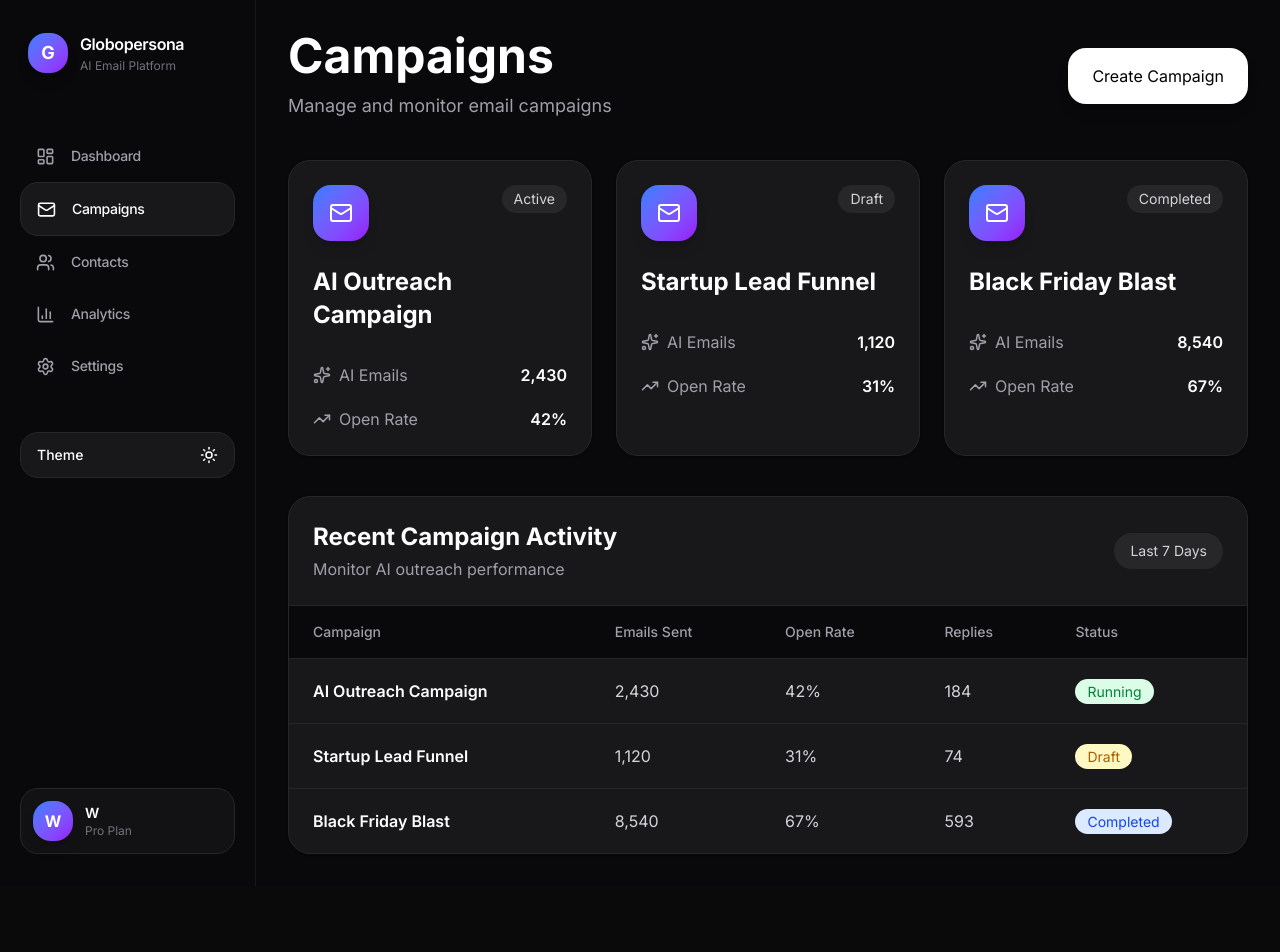
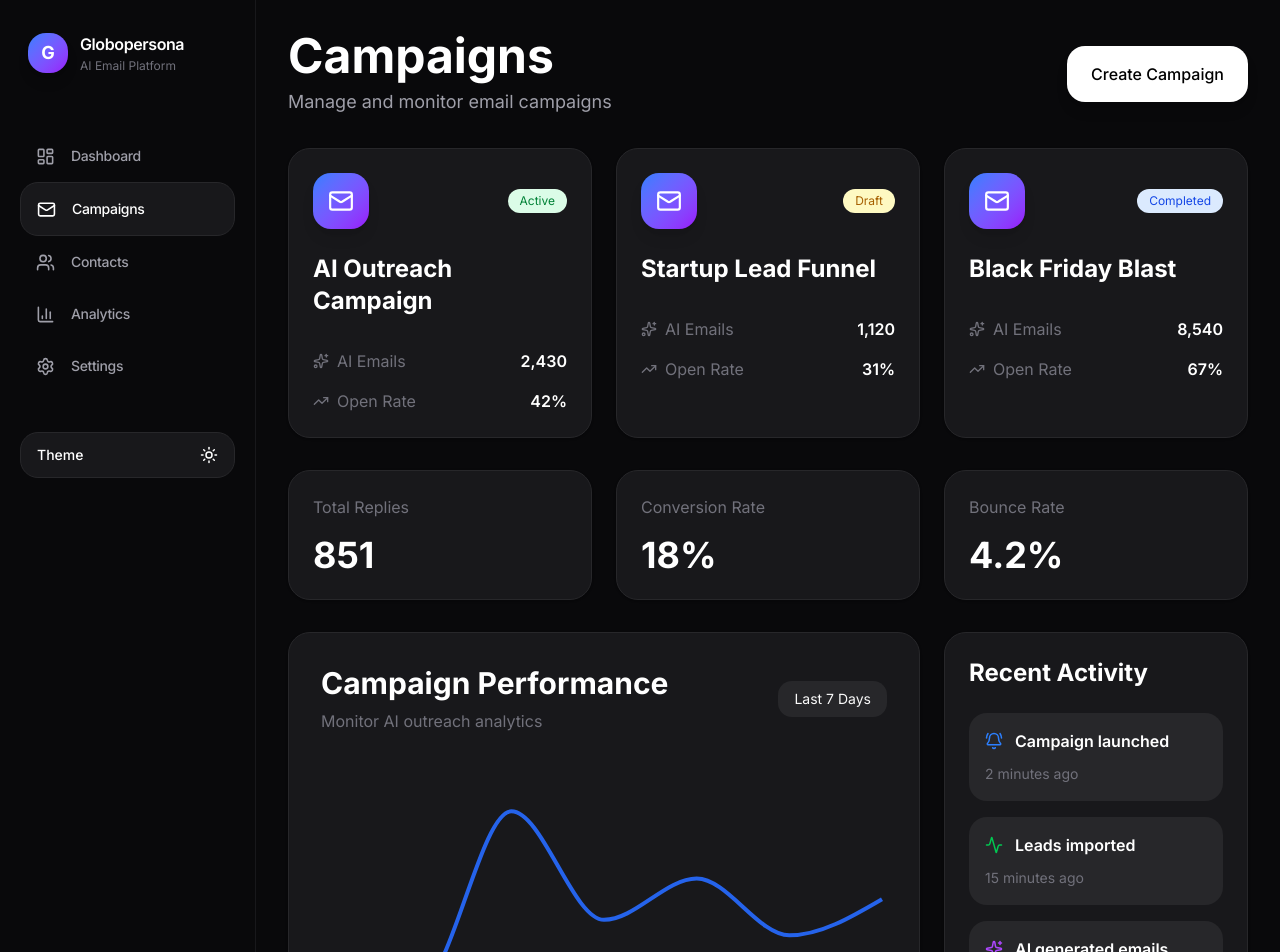
Before and after one commit to srinidhxi/Globopersona-Redesign, a Next.js app: page /campaigns in a window 1280 px wide. Shown: the top 952 px of the page. Before the commit the page ends 886 px from the top, so only its background shows below. Built offline with nearby package versions, Linux system fonts and the light colour scheme.

Commit message:
Upgrade campaigns page

```diff
--- a/src/app/campaigns/page.tsx
+++ b/src/app/campaigns/page.tsx
@@ -1,140 +1,399 @@
 "use client"
-
-import { motion } from "framer-motion"
-import Link from "next/link"
 
 import {
   Mail,
+  TrendingUp,
   Sparkles,
-  TrendingUp,
+  BellRing,
+  Activity,
 } from "lucide-react"
+
+import {
+  ResponsiveContainer,
+  LineChart,
+  Line,
+  XAxis,
+  Tooltip,
+} from "recharts"
 
 import Sidebar from "@/components/ui/layout/sidebar"
 
-const campaigns = [
-  {
-    name: "AI Outreach Campaign",
-    status: "Active",
-    emails: "2,430",
-    rate: "42%",
-  },
-  {
-    name: "Startup Lead Funnel",
-    status: "Draft",
-    emails: "1,120",
-    rate: "31%",
-  },
-  {
-    name: "Black Friday Blast",
-    status: "Completed",
-    emails: "8,540",
-    rate: "67%",
-  },
+const chartData = [
+  { day: "Mon", value: 2400 },
+  { day: "Tue", value: 1800 },
+  { day: "Wed", value: 5200 },
+  { day: "Thu", value: 3100 },
+  { day: "Fri", value: 3900 },
+  { day: "Sat", value: 2800 },
+  { day: "Sun", value: 3500 },
 ]
 
 export default function CampaignsPage() {
+
   return (
-    <div className="flex">
+
+    <div className="flex bg-zinc-100 dark:bg-zinc-950">
 
       <Sidebar />
 
-      <div className="flex-1 min-h-screen bg-zinc-100 dark:bg-zinc-950 p-8 transition-all duration-300">
+      <div className="flex-1 min-h-screen p-6 lg:p-8">
 
-        <div className="flex flex-col lg:flex-row lg:items-center lg:justify-between gap-6 mb-10">
+        {/* HEADER */}
+        <div className="flex flex-col xl:flex-row xl:items-center xl:justify-between gap-6 mb-8">
 
           <div>
 
-            <h1 className="text-5xl font-bold text-zinc-900 dark:text-white">
+            <h1 className="text-4xl lg:text-5xl font-bold text-zinc-900 dark:text-white">
               Campaigns
             </h1>
 
-            <p className="text-zinc-500 dark:text-zinc-400 mt-3 text-lg">
+            <p className="text-zinc-500 dark:text-zinc-400 mt-2 text-lg">
               Manage and monitor email campaigns
             </p>
 
           </div>
 
-          <Link
-            href="/create-campaign"
-            className="bg-black dark:bg-white text-white dark:text-black px-6 py-4 rounded-2xl hover:bg-zinc-800 dark:hover:bg-zinc-200 transition-all shadow-lg inline-block w-fit"
-          >
+          <button className="bg-black dark:bg-white text-white dark:text-black px-6 py-4 rounded-2xl shadow-lg font-medium hover:scale-105 transition-all duration-300 w-fit">
             Create Campaign
-          </Link>
+          </button>
 
         </div>
 
-        <div className="grid grid-cols-1 md:grid-cols-2 xl:grid-cols-3 gap-6">
+        {/* TOP CARDS */}
+        <div className="grid grid-cols-1 md:grid-cols-2 xl:grid-cols-3 gap-6 mb-8">
 
-          {campaigns.map((campaign) => (
+          {/* CARD 1 */}
+          <div className="bg-white dark:bg-zinc-900 rounded-3xl border border-zinc-200 dark:border-zinc-800 p-6 shadow-sm">
 
-            <motion.div
-              key={campaign.name}
-              initial={{ opacity: 0, y: 40 }}
-              animate={{ opacity: 1, y: 0 }}
-              transition={{ duration: 0.5 }}
-              whileHover={{ y: -6 }}
-              className="bg-white dark:bg-zinc-900 rounded-3xl p-6 border border-zinc-200 dark:border-zinc-800 shadow-sm hover:shadow-xl transition-all duration-300"
-            >
+            <div className="flex items-center justify-between mb-6">
 
-              <div className="flex items-start justify-between mb-6">
+              <div className="w-14 h-14 rounded-2xl bg-gradient-to-br from-blue-500 to-purple-600 flex items-center justify-center shadow-lg">
+                <Mail className="text-white" size={26} />
+              </div>
 
-                <div className="w-14 h-14 rounded-2xl bg-gradient-to-br from-blue-500 to-purple-600 flex items-center justify-center text-white shadow-lg">
-                  <Mail size={24} />
+              <span className="text-xs px-3 py-1 rounded-full bg-green-100 text-green-700">
+                Active
+              </span>
+
+            </div>
+
+            <h2 className="text-2xl font-bold text-zinc-900 dark:text-white">
+              AI Outreach Campaign
+            </h2>
+
+            <div className="mt-8 space-y-4">
+
+              <div className="flex items-center justify-between">
+
+                <div className="flex items-center gap-2 text-zinc-500">
+                  <Sparkles size={16} />
+                  AI Emails
                 </div>
 
-                <span className="px-3 py-1 rounded-full bg-zinc-100 dark:bg-zinc-800 text-zinc-700 dark:text-zinc-300 text-sm">
-                  {campaign.status}
+                <span className="font-semibold text-zinc-900 dark:text-white">
+                  2,430
                 </span>
 
               </div>
 
-              <h2 className="text-2xl font-bold text-zinc-900 dark:text-white leading-snug">
-                {campaign.name}
-              </h2>
+              <div className="flex items-center justify-between">
 
-              <div className="mt-8 space-y-5">
+                <div className="flex items-center gap-2 text-zinc-500">
+                  <TrendingUp size={16} />
+                  Open Rate
+                </div>
 
-                <div className="flex items-center justify-between">
+                <span className="font-semibold text-zinc-900 dark:text-white">
+                  42%
+                </span>
 
-                  <div className="flex items-center gap-2 text-zinc-500 dark:text-zinc-400">
+              </div>
 
-                    <Sparkles size={18} />
+            </div>
 
-                    AI Emails
+          </div>
 
-                  </div>
+          {/* CARD 2 */}
+          <div className="bg-white dark:bg-zinc-900 rounded-3xl border border-zinc-200 dark:border-zinc-800 p-6 shadow-sm">
 
-                  <span className="font-semibold text-zinc-900 dark:text-white">
-                    {campaign.emails}
-                  </span>
+            <div className="flex items-center justify-between mb-6">
+
+              <div className="w-14 h-14 rounded-2xl bg-gradient-to-br from-blue-500 to-purple-600 flex items-center justify-center shadow-lg">
+                <Mail className="text-white" size={26} />
+              </div>
+
+              <span className="text-xs px-3 py-1 rounded-full bg-yellow-100 text-yellow-700">
+                Draft
+              </span>
+
+            </div>
+
+            <h2 className="text-2xl font-bold text-zinc-900 dark:text-white">
+              Startup Lead Funnel
+            </h2>
+
+            <div className="mt-8 space-y-4">
+
+              <div className="flex items-center justify-between">
+
+                <div className="flex items-center gap-2 text-zinc-500">
+                  <Sparkles size={16} />
+                  AI Emails
+                </div>
+
+                <span className="font-semibold text-zinc-900 dark:text-white">
+                  1,120
+                </span>
+
+              </div>
+
+              <div className="flex items-center justify-between">
+
+                <div className="flex items-center gap-2 text-zinc-500">
+                  <TrendingUp size={16} />
+                  Open Rate
+                </div>
+
+                <span className="font-semibold text-zinc-900 dark:text-white">
+                  31%
+                </span>
+
+              </div>
+
+            </div>
+
+          </div>
+
+          {/* CARD 3 */}
+          <div className="bg-white dark:bg-zinc-900 rounded-3xl border border-zinc-200 dark:border-zinc-800 p-6 shadow-sm">
+
+            <div className="flex items-center justify-between mb-6">
+
+              <div className="w-14 h-14 rounded-2xl bg-gradient-to-br from-blue-500 to-purple-600 flex items-center justify-center shadow-lg">
+                <Mail className="text-white" size={26} />
+              </div>
+
+              <span className="text-xs px-3 py-1 rounded-full bg-blue-100 text-blue-700">
+                Completed
+              </span>
+
+            </div>
+
+            <h2 className="text-2xl font-bold text-zinc-900 dark:text-white">
+              Black Friday Blast
+            </h2>
+
+            <div className="mt-8 space-y-4">
+
+              <div className="flex items-center justify-between">
+
+                <div className="flex items-center gap-2 text-zinc-500">
+                  <Sparkles size={16} />
+                  AI Emails
+                </div>
+
+                <span className="font-semibold text-zinc-900 dark:text-white">
+                  8,540
+                </span>
+
+              </div>
+
+              <div className="flex items-center justify-between">
+
+                <div className="flex items-center gap-2 text-zinc-500">
+                  <TrendingUp size={16} />
+                  Open Rate
+                </div>
+
+                <span className="font-semibold text-zinc-900 dark:text-white">
+                  67%
+                </span>
+
+              </div>
+
+            </div>
+
+          </div>
+
+        </div>
+
+        {/* STATS */}
+        <div className="grid grid-cols-1 md:grid-cols-3 gap-6 mb-8">
+
+          <div className="bg-white dark:bg-zinc-900 rounded-3xl border border-zinc-200 dark:border-zinc-800 p-6 shadow-sm">
+
+            <p className="text-zinc-500">
+              Total Replies
+            </p>
+
+            <h2 className="text-4xl font-bold mt-4 text-zinc-900 dark:text-white">
+              851
+            </h2>
+
+          </div>
+
+          <div className="bg-white dark:bg-zinc-900 rounded-3xl border border-zinc-200 dark:border-zinc-800 p-6 shadow-sm">
+
+            <p className="text-zinc-500">
+              Conversion Rate
+            </p>
+
+            <h2 className="text-4xl font-bold mt-4 text-zinc-900 dark:text-white">
+              18%
+            </h2>
+
+          </div>
+
+          <div className="bg-white dark:bg-zinc-900 rounded-3xl border border-zinc-200 dark:border-zinc-800 p-6 shadow-sm">
+
+            <p className="text-zinc-500">
+              Bounce Rate
+            </p>
+
+            <h2 className="text-4xl font-bold mt-4 text-zinc-900 dark:text-white">
+              4.2%
+            </h2>
+
+          </div>
+
+        </div>
+
+        {/* MAIN ANALYTICS */}
+        <div className="grid grid-cols-1 xl:grid-cols-3 gap-6 mb-8">
+
+          {/* CHART */}
+          <div className="xl:col-span-2 bg-white dark:bg-zinc-900 rounded-3xl border border-zinc-200 dark:border-zinc-800 p-8 shadow-sm">
+
+            <div className="flex items-center justify-between mb-8">
+
+              <div>
+
+                <h2 className="text-3xl font-bold text-zinc-900 dark:text-white">
+                  Campaign Performance
+                </h2>
+
+                <p className="text-zinc-500 mt-2">
+                  Monitor AI outreach analytics
+                </p>
+
+              </div>
+
+              <button className="bg-zinc-100 dark:bg-zinc-800 px-4 py-2 rounded-xl text-sm">
+                Last 7 Days
+              </button>
+
+            </div>
+
+            <div className="h-[350px]">
+
+              <ResponsiveContainer width="100%" height="100%">
+
+                <LineChart data={chartData}>
+
+                  <XAxis
+                    dataKey="day"
+                    axisLine={false}
+                    tickLine={false}
+                  />
+
+                  <Tooltip />
+
+                  <Line
+                    type="monotone"
+                    dataKey="value"
+                    stroke="#2563eb"
+                    strokeWidth={4}
+                    dot={false}
+                  />
+
+                </LineChart>
+
+              </ResponsiveContainer>
+
+            </div>
+
+          </div>
+
+          {/* ACTIVITY */}
+          <div className="bg-white dark:bg-zinc-900 rounded-3xl border border-zinc-200 dark:border-zinc-800 p-6 shadow-sm">
+
+            <h2 className="text-2xl font-bold text-zinc-900 dark:text-white mb-6">
+              Recent Activity
+            </h2>
+
+            <div className="space-y-4">
+
+              <div className="p-4 rounded-2xl bg-zinc-100 dark:bg-zinc-800">
+
+                <div className="flex items-center gap-3 mb-2">
+
+                  <BellRing
+                    className="text-blue-500"
+                    size={18}
+                  />
+
+                  <p className="font-semibold text-zinc-900 dark:text-white">
+                    Campaign launched
+                  </p>
 
                 </div>
 
-                <div className="flex items-center justify-between">
+                <span className="text-sm text-zinc-500">
+                  2 minutes ago
+                </span>
 
-                  <div className="flex items-center gap-2 text-zinc-500 dark:text-zinc-400">
+              </div>
 
-                    <TrendingUp size={18} />
+              <div className="p-4 rounded-2xl bg-zinc-100 dark:bg-zinc-800">
 
-                    Open Rate
+                <div className="flex items-center gap-3 mb-2">
 
-                  </div>
+                  <Activity
+                    className="text-green-500"
+                    size={18}
+                  />
 
-                  <span className="font-semibold text-zinc-900 dark:text-white">
-                    {campaign.rate}
-                  </span>
+                  <p className="font-semibold text-zinc-900 dark:text-white">
+                    Leads imported
+                  </p>
 
                 </div>
 
+                <span className="text-sm text-zinc-500">
+                  15 minutes ago
+                </span>
+
               </div>
 
-            </motion.div>
+              <div className="p-4 rounded-2xl bg-zinc-100 dark:bg-zinc-800">
 
-          ))}
+                <div className="flex items-center gap-3 mb-2">
+
+                  <Sparkles
+                    className="text-purple-500"
+                    size={18}
+                  />
+
+                  <p className="font-semibold text-zinc-900 dark:text-white">
+                    AI generated emails
+                  </p>
+
+                </div>
+
+                <span className="text-sm text-zinc-500">
+                  1 hour ago
+                </span>
+
+              </div>
+
+            </div>
+
+          </div>
 
         </div>
 
-        <div className="mt-10 bg-white dark:bg-zinc-900 rounded-3xl border border-zinc-200 dark:border-zinc-800 shadow-sm overflow-hidden transition-all duration-300">
+        {/* TABLE */}
+        <div className="bg-white dark:bg-zinc-900 rounded-3xl border border-zinc-200 dark:border-zinc-800 shadow-sm overflow-hidden">
 
           <div className="p-6 border-b border-zinc-200 dark:border-zinc-800 flex items-center justify-between">
 
@@ -144,25 +403,25 @@ export default function CampaignsPage() {
                 Recent Campaign Activity
               </h2>
 
-              <p className="text-zinc-500 dark:text-zinc-400 mt-1">
+              <p className="text-zinc-500 mt-1">
                 Monitor AI outreach performance
               </p>
 
             </div>
 
-            <span className="px-4 py-2 rounded-2xl bg-zinc-100 dark:bg-zinc-800 text-zinc-700 dark:text-zinc-300 text-sm">
+            <button className="bg-zinc-100 dark:bg-zinc-800 px-4 py-2 rounded-xl text-sm">
               Last 7 Days
-            </span>
+            </button>
 
           </div>
 
           <div className="overflow-x-auto">
 
-            <table className="w-full">
+            <table className="w-full min-w-[700px]">
 
               <thead className="bg-zinc-50 dark:bg-zinc-950">
 
-                <tr className="text-left text-zinc-500 dark:text-zinc-400 text-sm">
+                <tr className="text-left text-zinc-500 text-sm">
 
                   <th className="px-6 py-4 font-medium">
                     Campaign
@@ -190,27 +449,27 @@ export default function CampaignsPage() {
 
               <tbody>
 
-                <tr className="border-t border-zinc-100 dark:border-zinc-800 hover:bg-zinc-50 dark:hover:bg-zinc-800/50 transition-all">
+                <tr className="border-t border-zinc-100 dark:border-zinc-800">
 
-                  <td className="px-6 py-5 font-semibold text-zinc-900 dark:text-white">
+                  <td className="px-6 py-5 font-semibold">
                     AI Outreach Campaign
                   </td>
 
-                  <td className="px-6 py-5 text-zinc-700 dark:text-zinc-300">
+                  <td className="px-6 py-5">
                     2,430
                   </td>
 
-                  <td className="px-6 py-5 text-zinc-700 dark:text-zinc-300">
+                  <td className="px-6 py-5">
                     42%
                   </td>
 
-                  <td className="px-6 py-5 text-zinc-700 dark:text-zinc-300">
+                  <td className="px-6 py-5">
                     184
                   </td>
 
                   <td className="px-6 py-5">
 
-                    <span className="px-3 py-1 rounded-full bg-green-100 text-green-700 text-sm">
+                    <span className="bg-green-100 text-green-700 px-3 py-1 rounded-full text-sm">
                       Running
                     </span>
 
@@ -218,27 +477,27 @@ export default function CampaignsPage() {
 
                 </tr>
 
-                <tr className="border-t border-zinc-100 dark:border-zinc-800 hover:bg-zinc-50 dark:hover:bg-zinc-800/50 transition-all">
+                <tr className="border-t border-zinc-100 dark:border-zinc-800">
 
-                  <td className="px-6 py-5 font-semibold text-zinc-900 dark:text-white">
+                  <td className="px-6 py-5 font-semibold">
                     Startup Lead Funnel
                   </td>
 
-                  <td className="px-6 py-5 text-zinc-700 dark:text-zinc-300">
+                  <td className="px-6 py-5">
                     1,120
                   </td>
 
-                  <td className="px-6 py-5 text-zinc-700 dark:text-zinc-300">
+                  <td className="px-6 py-5">
                     31%
                   </td>
 
-                  <td className="px-6 py-5 text-zinc-700 dark:text-zinc-300">
+                  <td className="px-6 py-5">
                     74
                   </td>
 
                   <td className="px-6 py-5">
 
-                    <span className="px-3 py-1 rounded-full bg-yellow-100 text-yellow-700 text-sm">
+                    <span className="bg-yellow-100 text-yellow-700 px-3 py-1 rounded-full text-sm">
                       Draft
                     </span>
 
@@ -246,27 +505,27 @@ export default function CampaignsPage() {
 
                 </tr>
 
-                <tr className="border-t border-zinc-100 dark:border-zinc-800 hover:bg-zinc-50 dark:hover:bg-zinc-800/50 transition-all">
+                <tr className="border-t border-zinc-100 dark:border-zinc-800">
 
-                  <td className="px-6 py-5 font-semibold text-zinc-900 dark:text-white">
+                  <td className="px-6 py-5 font-semibold">
                     Black Friday Blast
                   </td>
 
-                  <td className="px-6 py-5 text-zinc-700 dark:text-zinc-300">
+                  <td className="px-6 py-5">
                     8,540
                   </td>
 
-                  <td className="px-6 py-5 text-zinc-700 dark:text-zinc-300">
+                  <td className="px-6 py-5">
                     67%
                   </td>
 
-                  <td className="px-6 py-5 text-zinc-700 dark:text-zinc-300">
+                  <td className="px-6 py-5">
                     593
                   </td>
 
                   <td className="px-6 py-5">
 
-                    <span className="px-3 py-1 rounded-full bg-blue-100 text-blue-700 text-sm">
+                    <span className="bg-blue-100 text-blue-700 px-3 py-1 rounded-full text-sm">
                       Completed
                     </span>
 
@@ -285,5 +544,7 @@ export default function CampaignsPage() {
       </div>
 
     </div>
+
   )
+
 }
```
